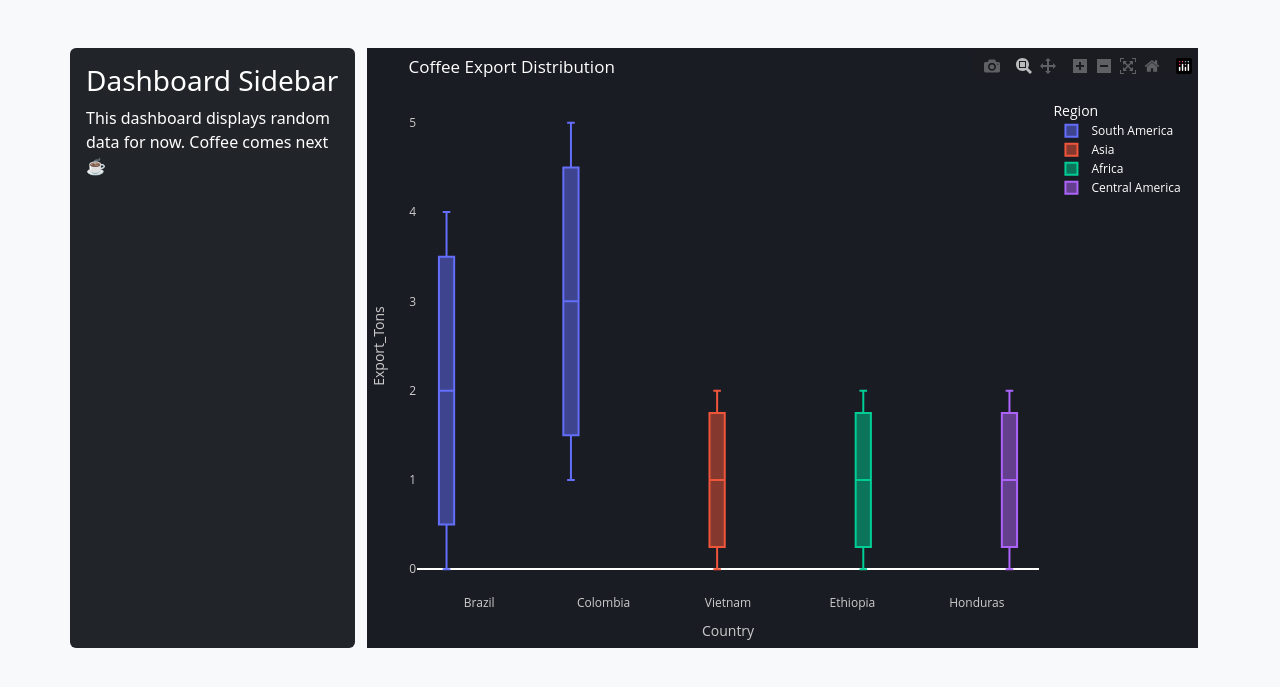
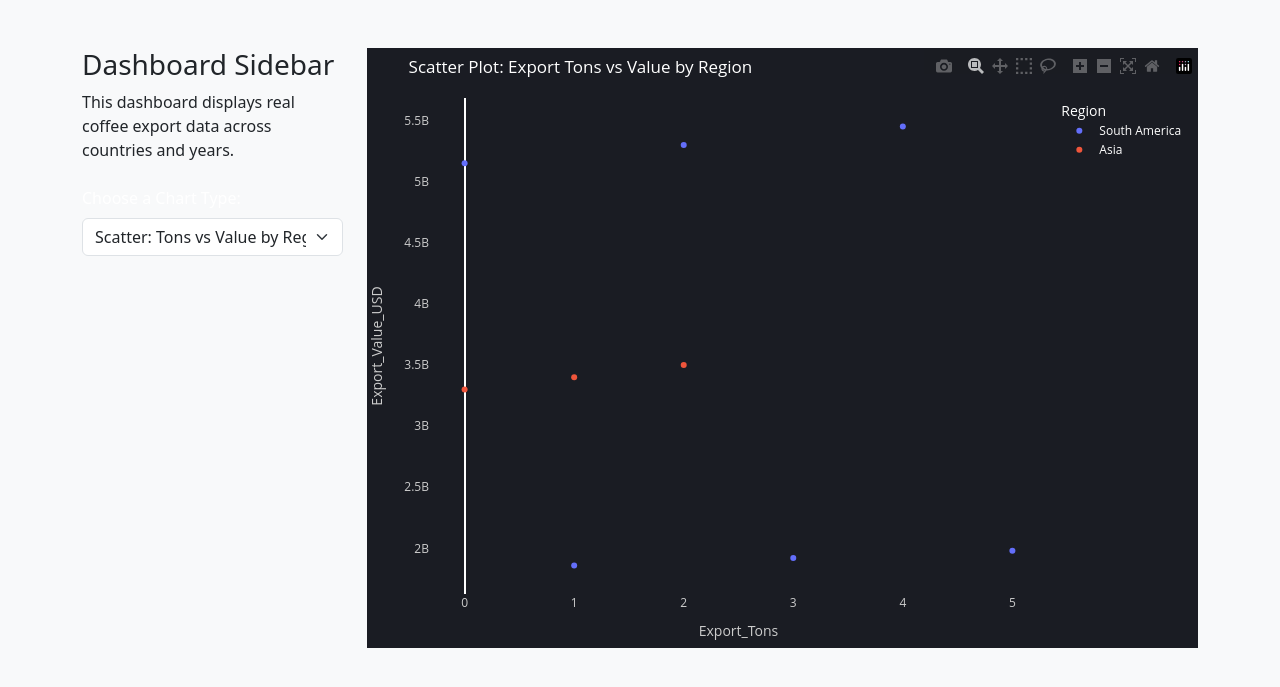
Before and after one commit to CooperJB710/dashboard_project, a Flask app: page / in a window 1280 px wide. Shown: the top 687 px of the page. Run offline with Flask 3, Linux system fonts and the light colour scheme; some libraries are stand-ins or nearby versions.

Commit message:
Final upload. Chart not pretty but incorporates all data

```diff
--- a/app.py
+++ b/app.py
@@ -9,32 +9,30 @@
 
 @app.route("/", methods=["GET", "POST"])
 def index():
-    chart_type = request.form.get("chart_type", "box")
+    chart_type = request.form.get("chart_type", "scatter")
 
-    # Load coffee export data
+    # Load data
     csv_path = os.path.join(os.path.dirname(__file__), "coffee_exports.csv")
     df = pd.read_csv(csv_path)
-
-    # Clean column names
     df.columns = [col.strip() for col in df.columns]
 
-    # Confirm required columns
-    required_cols = ["Country", "Export_Tons", "Region"]
-    if not all(col in df.columns for col in required_cols):
-        return f"Error: Expected columns {required_cols} not found. Found: {list(df.columns)}"
+    required = ["Region", "Export_Tons", "Export_Value_USD", "Country"]
+    if not all(col in df.columns for col in required):
+        return f"Missing required columns. Found: {list(df.columns)}"
 
-    # Chart generation
     if chart_type == "bar":
-        fig = px.bar(df, x="Country", y="Export_Tons", color="Region",
-                     title="Coffee Exports (Tons) by Country")
+        grouped = df.groupby("Region", as_index=False).sum()
+        fig = px.bar(grouped, x="Export_Tons", y="Export_Value_USD", color="Region",
+                     title="Total Export Value vs Tons by Region")
     elif chart_type == "scatter":
-        fig = px.scatter(df, x="Country", y="Export_Tons", color="Region",
-                         title="Coffee Export Scatter Plot")
-    else:
-        fig = px.box(df, x="Country", y="Export_Tons", color="Region",
-                     title="Coffee Export Distribution")
+        fig = px.scatter(df, x="Export_Tons", y="Export_Value_USD", color="Region",
+                         hover_data=["Country", "Year"],
+                         title="Scatter Plot: Export Tons vs Value by Region")
+    else:  # box plot fallback
+        fig = px.box(df, x="Region", y="Export_Value_USD", color="Region",
+                     hover_data=["Country", "Year"],
+                     title="Export Value Distribution by Region")
 
-    # Dark theme
     fig.update_layout(
         plot_bgcolor='#1a1c23',
         paper_bgcolor='#1a1c23',
@@ -46,9 +44,7 @@
     fig.update_xaxes(showgrid=False, color='#cccccc')
     fig.update_yaxes(showgrid=False, color='#cccccc')
 
-    # Convert to JSON
     graphJSON = json.dumps(fig, cls=plotly.utils.PlotlyJSONEncoder)
-
     return render_template("index.html", graphJSON=graphJSON, chart_type=chart_type)
 
 if __name__ == "__main__":
--- a/templates/index.html
+++ b/templates/index.html
@@ -1,7 +1,7 @@
 <!DOCTYPE html>
 <html>
 <head>
-    <title>Flask Dashboard</title>
+    <title>Coffee Export Dashboard</title>
     <link href="https://cdn.jsdelivr.net/npm/bootstrap@5.3.0/dist/css/bootstrap.min.css" rel="stylesheet">
     <script src="https://cdn.plot.ly/plotly-latest.min.js"></script>
     <link rel="stylesheet" href="{{ url_for('static', filename='style.css') }}">
@@ -10,12 +10,22 @@
     <div class="container mt-5">
         <div class="row">
             <!-- Sidebar -->
-            <div class="col-md-3 bg-dark text-white p-3 rounded">
+            <div class="col-md-3 sidebar">
                 <h3>Dashboard Sidebar</h3>
-                <p>This dashboard displays random data for now. Coffee comes next ☕</p>
+                <p>This dashboard displays real coffee export data across countries and years.</p>
+
+                <!-- Chart Type Dropdown -->
+                <form method="POST" class="mt-4">
+                    <label for="chart_type" class="form-label text-white">Choose a Chart Type:</label>
+                    <select name="chart_type" id="chart_type" class="form-select" onchange="this.form.submit()">
+                        <option value="scatter" {% if chart_type == 'scatter' %}selected{% endif %}>Scatter: Tons vs Value by Region</option>
+                        <option value="bar" {% if chart_type == 'bar' %}selected{% endif %}>Bar: Total Value vs Tons by Region</option>
+                        <option value="box" {% if chart_type == 'box' %}selected{% endif %}>Box: Value Distribution by Region</option>
+                    </select>
+                </form>
             </div>
 
-            <!-- Chart -->
+            <!-- Chart Display -->
             <div class="col-md-9">
                 <div id="chart"></div>
             </div>
```
